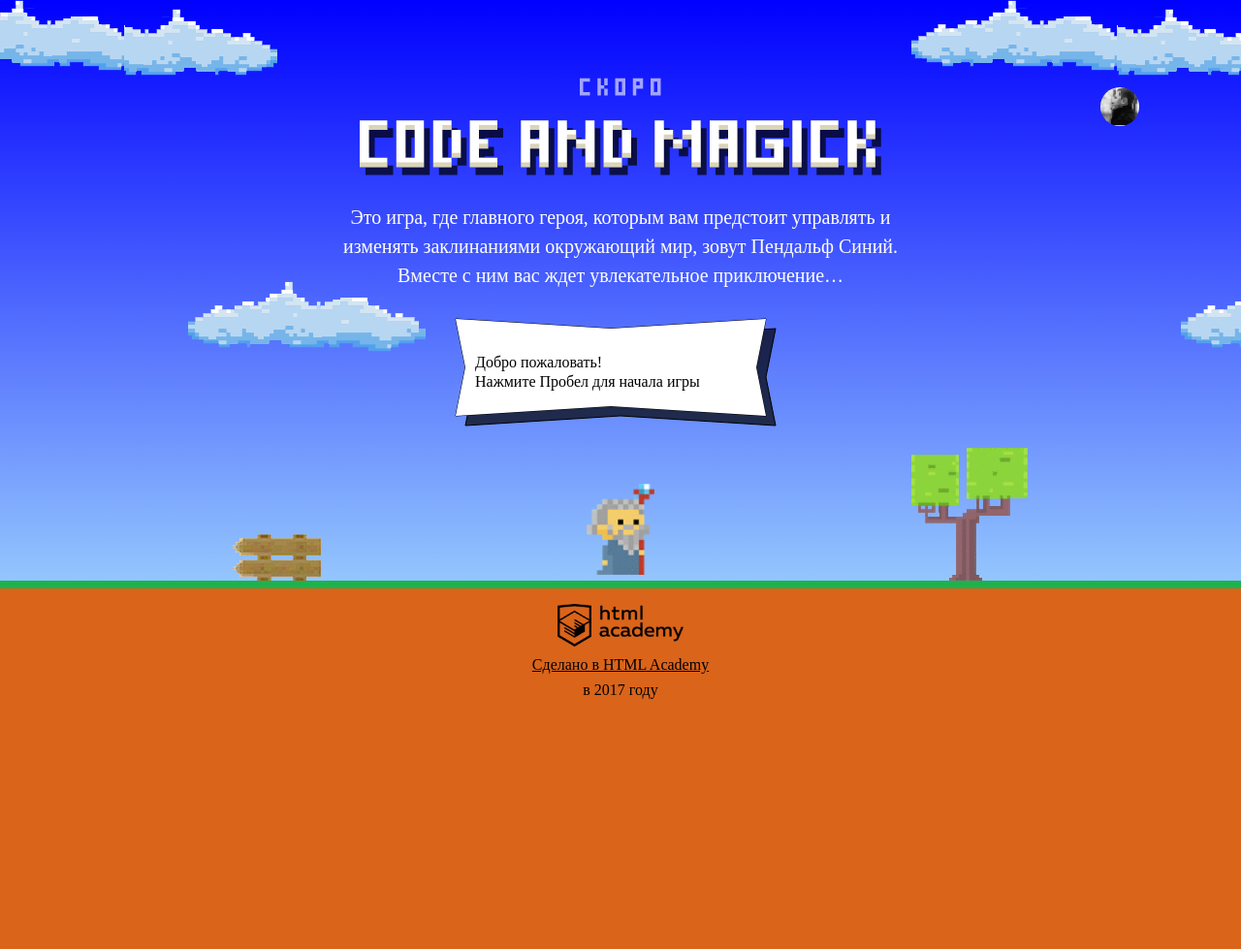
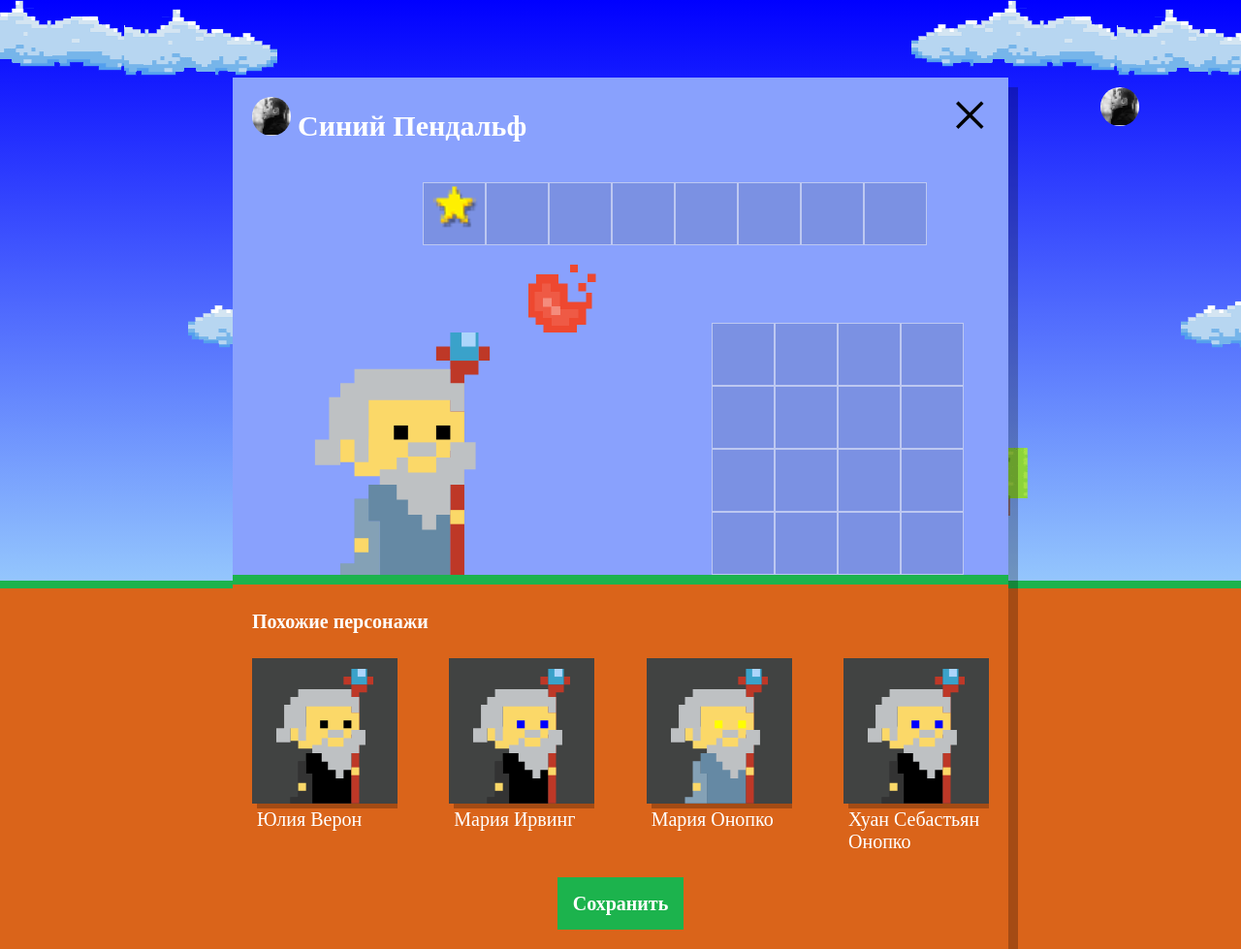
Before and after one commit to alex-bulanov/593835-code-and-magick-19, a website: page index.html in a window 1280 px wide. Shown: the whole page at 97% size. Before the commit the page ends 800 px from the top, so only its background shows below. Drawn offline with Linux system fonts and the light colour scheme; a web font is replaced by a local one.

Commit message:
Создание рандомных персонажей

```diff
--- a/index.html
+++ b/index.html
@@ -209,5 +209,6 @@
 </script>
 <script src="js/game.js"></script>
 <script src="js/stat.js"></script>
+<script src="js/setup.js"></script>
 </body>
 </html>
--- /dev/null
+++ b/js/setup.js
@@ -0,0 +1,41 @@
+'use strict';
+
+var names = ['Иван', 'Хуан Себастьян', 'Мария', 'Кристоф', 'Виктор', 'Юлия', 'Люпита', 'Вашингтон'];
+var surnames = ['да Марья', 'Верон', 'Мирабелла', 'Вальц', 'Онопко', 'Топольницкая', 'Нионго', 'Ирвинг'];
+var coatColors = ['rgb (101, 137, 164)', 'rgb (241, 43, 107)', 'rgb (146, 100, 161)', 'rgb (56, 159, 117)', 'rgb (215, 210, 55)', 'rgb (0, 0, 0)'];
+var eyesColors = ['black', 'red', 'blue', 'yellow', 'green'];
+
+var getRandomNumber = function (arr) {
+  var max = arr.length - 1;
+  var min = 0;
+  return Math.floor(Math.random() * (max - min + 1) + min);
+};
+
+var creatingWizard = function (namesArr, surnamesArr, coatColorsArr, eyesColorsArr) {
+  var object = {
+    name: namesArr[getRandomNumber(namesArr)],
+    surname: surnamesArr[getRandomNumber(surnamesArr)],
+    coatColor: coatColorsArr[getRandomNumber(coatColorsArr)],
+    eyesColor: eyesColorsArr[getRandomNumber(eyesColorsArr)]
+  };
+  return object;
+};
+
+var userDialog = document.querySelector('.setup');
+userDialog.classList.remove('hidden');
+
+var setupSimilar = document.querySelector('.setup-similar');
+setupSimilar.classList.remove('hidden');
+
+var similarListElement = document.querySelector('.setup-similar-list');
+var similarWizardTemplate = document.querySelector('#similar-wizard-template').content.querySelector('.setup-similar-item');
+
+for (var i = 0; i < 4; i++) {
+  var wizardElement = similarWizardTemplate.cloneNode(true);
+  var currentWizard = creatingWizard(names, surnames, coatColors, eyesColors);
+  wizardElement.querySelector('.setup-similar-label').textContent = currentWizard.name + ' ' + currentWizard.surname;
+  wizardElement.querySelector('.wizard-coat').style.fill = currentWizard.coatColor.slice(0, 3) + currentWizard.coatColor.slice(4);
+  wizardElement.querySelector('.wizard-eyes').style.fill = currentWizard.eyesColor;
+  similarListElement.appendChild(wizardElement);
+
+}
```
